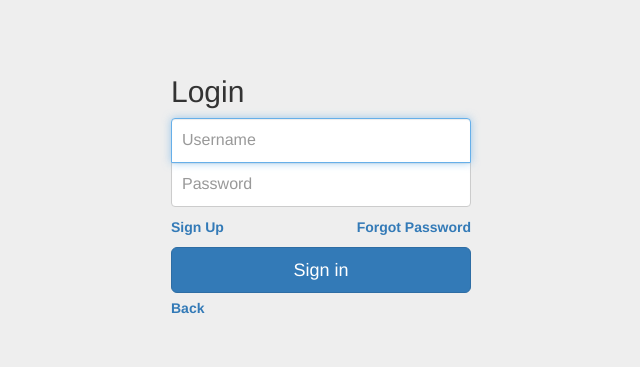
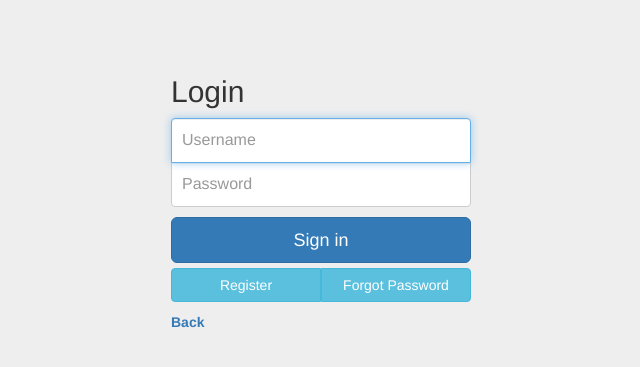
Before and after one commit to michaeljinlai/clashofclans, a PHP site: page /login.php in a window 1280 px wide. Shown: the top 367 px of the page, without its empty margins (319-959 px from the left). Run offline with PHP 8.4, Linux system fonts and the light colour scheme.

Commit message:
Update login page with better formatting

```diff
--- a/css/login.css
+++ b/css/login.css
@@ -44,5 +44,5 @@ body {
 }
 
 .login-back {
-  padding-top: 5px;
+  padding-top: 10px;
 }
--- a/login.php
+++ b/login.php
@@ -132,6 +132,8 @@
     <link href="css/bootstrap.min.css" rel="stylesheet">
     <!-- Custom styles for this template -->
     <link href="css/login.css" rel="stylesheet">
+
+    <title>Login</title>
 </head>
 
 <body>
@@ -158,7 +160,8 @@
         <input name="password" type="password" id="inputPassword" class="form-control" placeholder="Password" value="">
 
         <!-- Container for 'Sign Up' and 'Forgot Password' -->
-        <div class="login-help">
+        <!-- Hidden because the buttons below are better -->
+        <div class="login-help hide">
 
             <!-- Sign Up -->
             <label>
@@ -174,6 +177,10 @@
 
         <!-- Sign in button -->
         <button class="btn btn-lg btn-primary btn-block" type="submit">Sign in</button>
+        <div class="btn-group btn-block btn-group-justified">
+        <a class="btn btn-info" href="register.php">Register</a>
+        <a class="btn btn-info" href="forgot_password.php">Forgot Password</a>
+        </div>
 
         <div class="login-back">
             <label>
```
